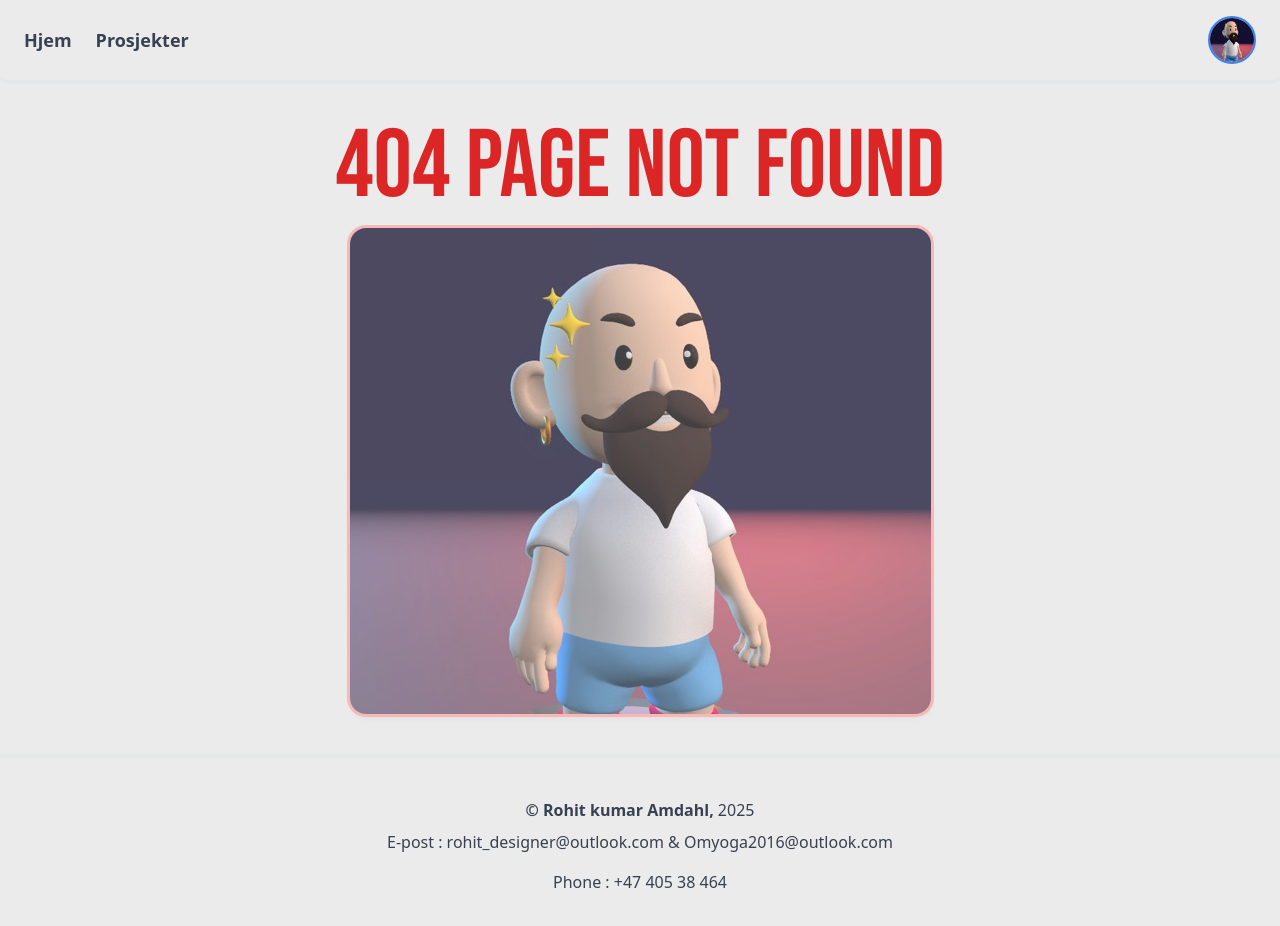
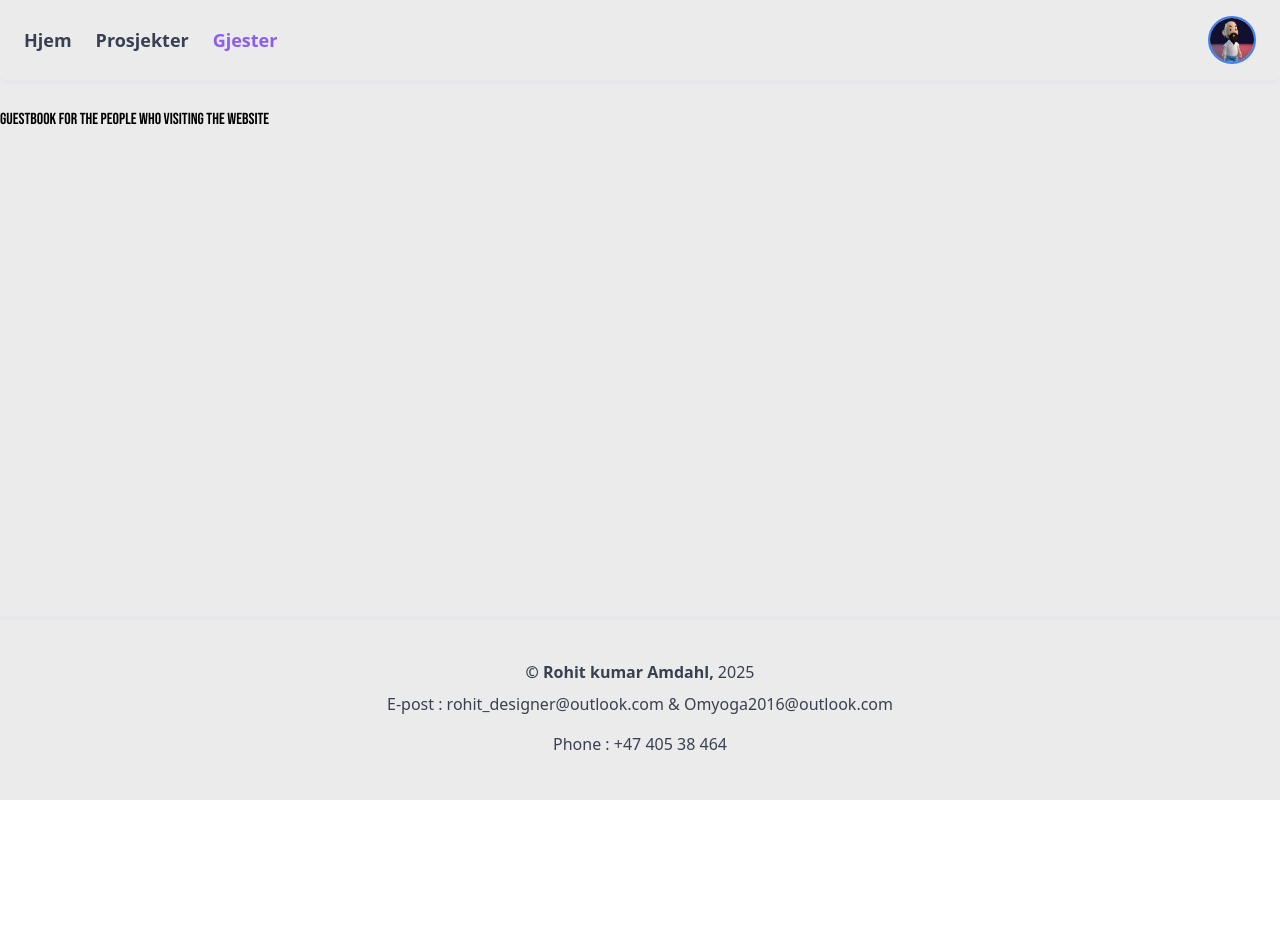
Before and after one commit to MaaRadha/work, a React (Vite) app: page /Gjester in a window 1280 px wide. Before the commit this address had no page. Shown: the top 926 px of the page. After the commit the page ends 800 px from the top, so only its background shows below. Built offline with nearby package versions, Linux system fonts and the light colour scheme; a web font is replaced by a local one.

Commit message:
made new route, and added new componets

```diff
--- a/src/App.jsx
+++ b/src/App.jsx
@@ -5,13 +5,16 @@ import Layout from "./layout/Layout";
 import Homepage from "./pages/Homepage";
 import Projects from "./pages/Projects";
 import ErrorPage from "./pages/ErrorPage";
+import GuestBook from "./pages/GuestBook";
+
 function App() {
   return (
     <Suspense fallback={<CircleLoader />}>
       <Routes>
         <Route path="/" element={<Layout />}>
           <Route index element={<Homepage />} />
-          <Route path="work" element={<Projects />} />
+          <Route path="Prosjekter" element={<Projects />} />
+          <Route path="Gjester" element={<GuestBook />} />
           <Route path="*" element={<ErrorPage />} />
         </Route>
       </Routes>
--- /dev/null
+++ b/src/components/guest/Guests.jsx
@@ -0,0 +1,11 @@
+import React from "react";
+
+const Guests = () => {
+  return (
+    <div>
+      <h1>GuestBook for the people who visiting the website </h1>
+    </div>
+  );
+};
+
+export default Guests;
--- a/src/components/header/Navbar.jsx
+++ b/src/components/header/Navbar.jsx
@@ -5,7 +5,8 @@ import { Tooltip } from "react-tooltip";
 // import { useState } from "react";
 const navItems = [
   { id: 1, text: "Hjem", path: "/" },
-  { id: 2, text: "Prosjekter", path: "/work" },
+  { id: 2, text: "Prosjekter", path: "/Prosjekter" },
+  { id: 3, text: "Gjester", path: "/Gjester" },
 ];
 
 const Navbar = () => {
--- /dev/null
+++ b/src/pages/GuestBook.jsx
@@ -0,0 +1,12 @@
+import React from "react";
+import Guests from "../components/guest/Guests";
+
+const GuestBook = () => {
+  return (
+    <div>
+      <Guests />
+    </div>
+  );
+};
+
+export default GuestBook;
```
Also changed, not shown: src/helper/projectsList.js (+0 -24 lines).
